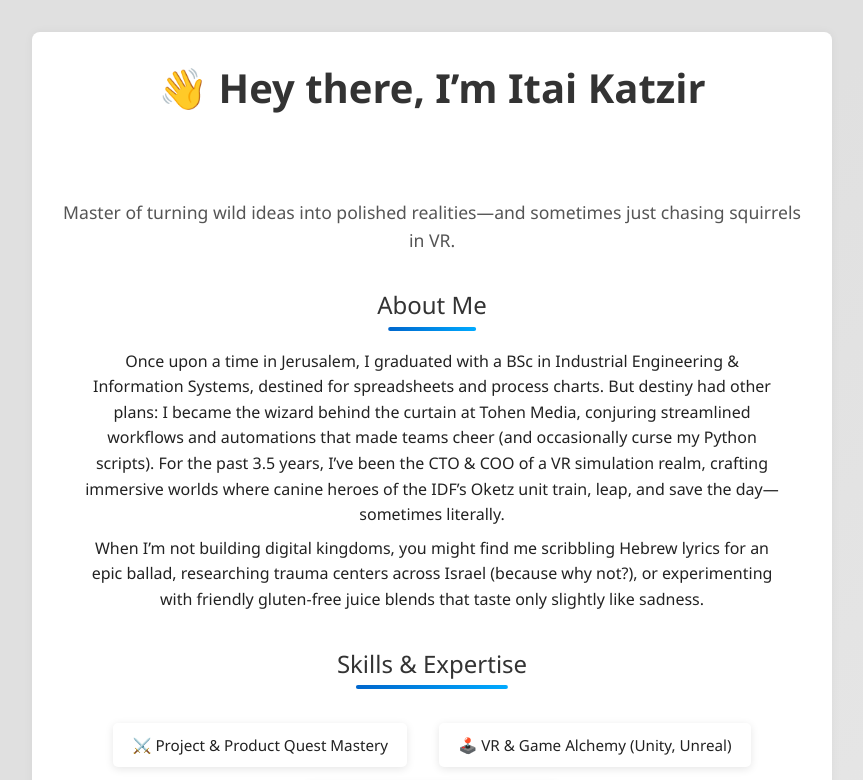
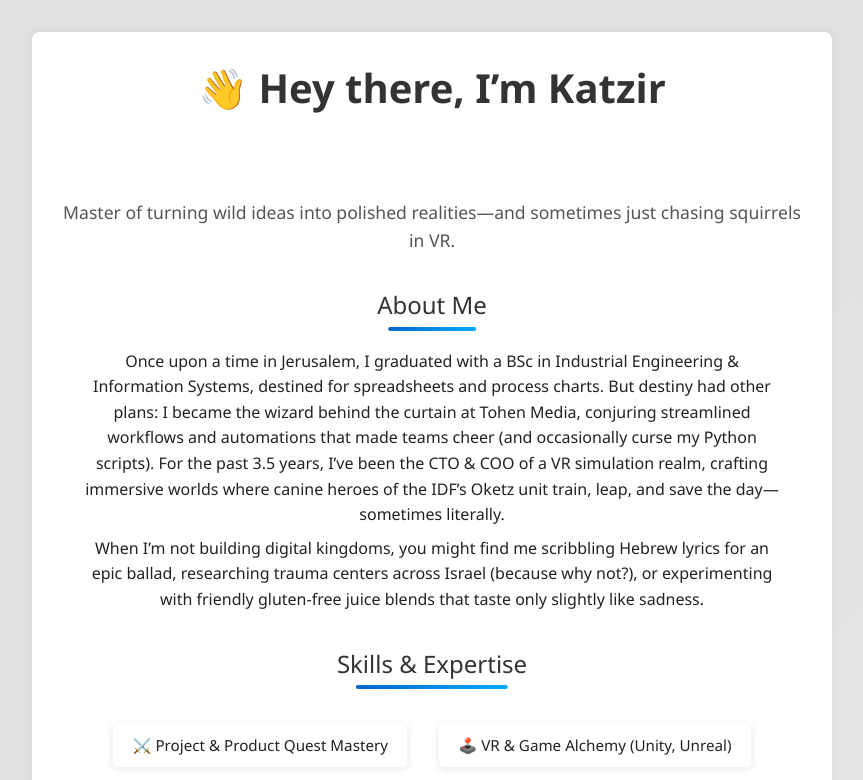
Before and after one commit to ItakatzI/ItakatzI.github.io, a plain HTML site: page index.html in a window 1280 px wide. Shown: the top 780 px of the page, without its empty margins (208-1071 px from the left). Drawn offline with Linux system fonts and the light colour scheme.

Commit message:
changed name

```diff
--- a/index.html
+++ b/index.html
@@ -392,7 +392,7 @@
             }
         </style>
 
-        <h1 id="main-title">👋 Hey there, I’m Itai Katzir</h1>
+        <h1 id="main-title">👋 Hey there, I’m Katzir</h1>
         <img
             id="typing-svg"
             data-src="https://readme-typing-svg.herokuapp.com?font=Fira+Code&duration=3000&pause=500&color=000000&center=true&vCenter=true&width=435&lines=Project+Manager;Product+Manager;VR+Developer;Unity+Enthusiast;Unreal+Explorer;Automation+Lover;Productivity+Nerd"
```
